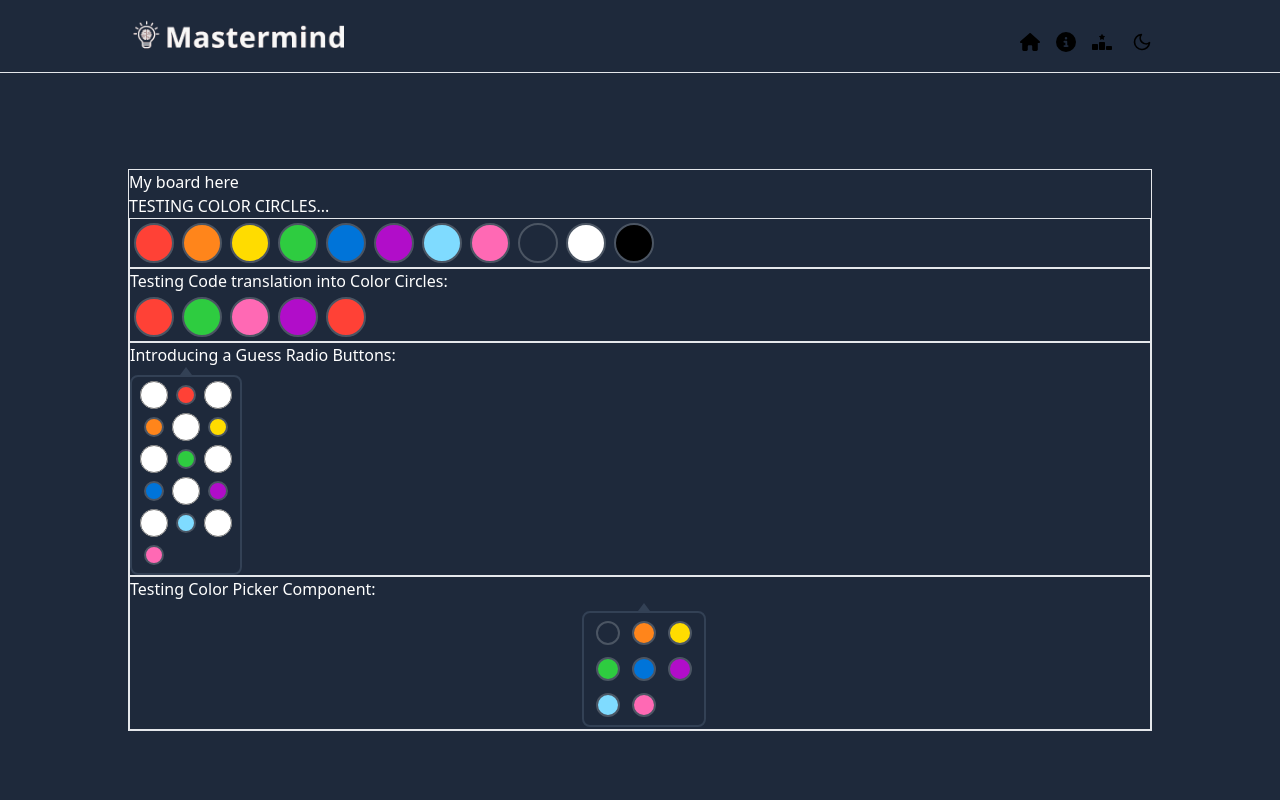
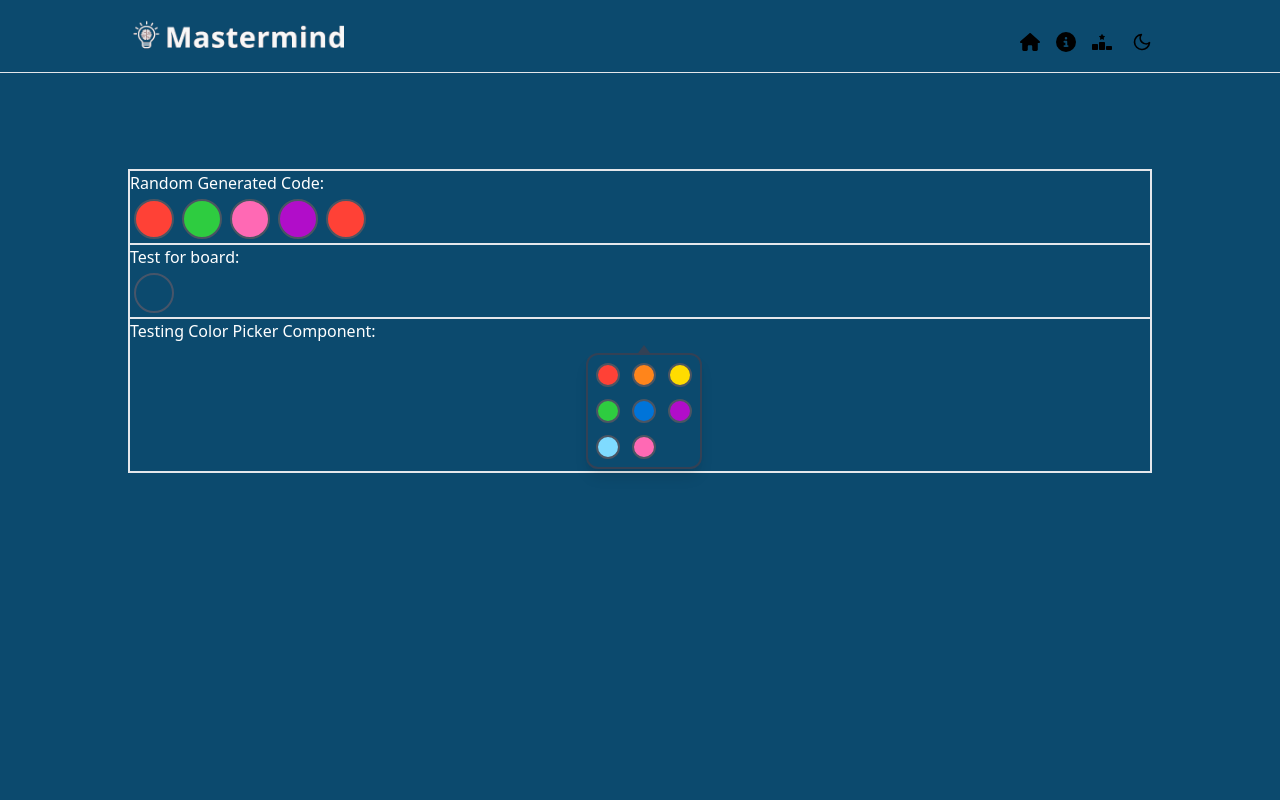
Before and after one commit to patobottos/mastermind, a Next.js app: page / in a window 1280 px wide. Shown: the top 800 px of the page. Built offline with nearby package versions, Linux system fonts and the light colour scheme.

Commit message:
Fixing skyblue issue

```diff
--- a/src/app/globals.css
+++ b/src/app/globals.css
@@ -33,7 +33,7 @@
 
 @layer base {
   html {
-    @apply bg-slate-800;
+    @apply bg-sky-900;
     font-family: "Inter", "Poppins", "Open Sans", "Lato", sans-serif;
   }
 }
--- a/src/components/Board.tsx
+++ b/src/components/Board.tsx
@@ -3,47 +3,25 @@
 import React, { useState } from "react";
 import { getRandomColorCode } from "@/utilities/randomCodeGenerator";
 import Circle from "./Circle";
-import RadioButtons from "./RadioButtons";
 import ColorPicker from "./ColorPicker";
+import { radioColorVariants } from "@/utilities/radioColorVariants";
+import ColorButton from "./ColorButton";
+import { CODE_LENGTH, GUESS_CHANCES } from "@/utilities/store";
 
 function Board() {
   const CodeInColors: string[] = getRandomColorCode();
-  const RadioColors = [
-    "crimsom",
-    "sunrise",
-    "sunny",
-    "emerald",
-    "azure",
-    "velvet",
-    "sky",
-    "rosy",
-  ];
+
   const [selectedColor, setSelectedColor] = useState<string>("crimsom");
 
   const handleColorChange = (color: string) => {
     setSelectedColor(color);
-    // Additional logic for handling color change if needed
+    console.log("seleccionado color =>", color);
   };
 
   return (
     <div className="text-white w-[80vw] justify-center mx-auto border">
-      <h1>My board here</h1>
-      <h3>TESTING COLOR CIRCLES... </h3>
-      <div className="flex border">
-        <Circle size="large" color="crimson" />
-        <Circle size="large" color="sunrise" />
-        <Circle size="large" color="sunny" />
-        <Circle size="large" color="emerald" />
-        <Circle size="large" color="azure" />
-        <Circle size="large" color="velvet" />
-        <Circle size="large" color="sky" />
-        <Circle size="large" color="rosy" />
-        <Circle size="large" color="miss" />
-        <Circle size="large" color="present" />
-        <Circle size="large" color="match" />
-      </div>
       <div className="border">
-        <p>Testing Code translation into Color Circles:</p>
+        <p>Random Generated Code:</p>
         <div className="flex">
           {CodeInColors.map((color, index) => (
             <Circle key={index} size="large" color={color} />
@@ -51,16 +29,17 @@ function Board() {
         </div>
       </div>
       <div className="border">
-        <p>Introducing a Guess Radio Buttons:</p>
-        <div className="flex">
-          <RadioButtons />
+        <p>Test for board:</p>
+        <div>
+          {}
+          <ColorButton />
         </div>
       </div>
       <div className="border">
         <p>Testing Color Picker Component:</p>
         <div className="w-[120px] mx-auto">
           <ColorPicker
-            colors={RadioColors}
+            colors={Object.keys(radioColorVariants)}
             defaultColor={selectedColor}
             onChange={handleColorChange}
           />
--- a/src/components/Circle.tsx
+++ b/src/components/Circle.tsx
@@ -17,7 +17,7 @@ function Circle({ size, color }: CircleProps) {
     emerald: "bg-emerald",
     azure: "bg-azure",
     velvet: "bg-velvet",
-    sky: "bg-sky",
+    skyblue: "bg-skyblue",
     rosy: "bg-rosy",
     miss: "bg-transparent",
     present: "bg-white",
--- /dev/null
+++ b/src/components/ColorButton.tsx
@@ -0,0 +1,29 @@
+import { radioColorVariants } from "@/utilities/radioColorVariants";
+
+export enum radioColorValues {
+  "crimson",
+  "sunrise",
+  "sunny",
+  "emerald",
+  "azure",
+  "velvet",
+  "skyblue",
+  "rosy",
+  "transparent", // WHEN NO COLOR IS CHOSEN
+}
+
+type ColorButtonProps = {
+  value?: radioColorValues;
+};
+
+export function ColorButton({ value }: ColorButtonProps) {
+  const valueStyles =
+    value == null ? "bg-transparent" : `${radioColorVariants[value]}`;
+
+  return (
+    <button
+      className={`h-10 w-10 border-2 border-slate-600 m-1 rounded-full hover:brightness-[.8] ${valueStyles}`}
+    ></button>
+  );
+}
+export default ColorButton;
--- a/src/components/ColorPicker.tsx
+++ b/src/components/ColorPicker.tsx
@@ -13,7 +13,7 @@ const ColorPicker: React.FC<ColorPickerProps> = ({
   onChange,
 }) => {
   return (
-    <div className="flex flex-col items-center justify-center w-32 h-32">
+    <div className="flex flex-col items-center justify-center w-32 h-32 x-wrap">
       {/* SMALL TRIANGLE ON TOP*/}
       <div
         className="w-0 h-0
@@ -21,7 +21,7 @@ const ColorPicker: React.FC<ColorPickerProps> = ({
           border-b-[8px] border-b-slate-700
           border-r-[6px] border-r-transparent"
       ></div>
-      <div className="flex justify-center border-2 border-slate-700 rounded-lg px-2 py-1">
+      <div className="flex justify-center border-2 border-slate-700 rounded-xl p-1 shadow-lg">
         <fieldset className="grid grid-cols-3 gap-1">
           {colors.map((color) => (
             <label
--- a/src/components/Palette.tsx
+++ b/src/components/Palette.tsx
@@ -8,7 +8,7 @@ function Palette() {
     "emerald",
     "azure",
     "velvet",
-    "sky",
+    "skyblue",
     "rosy",
   ];
 
--- a/src/components/RadioButtons.tsx
+++ b/src/components/RadioButtons.tsx
@@ -8,7 +8,7 @@ function RadioButtons() {
     "emerald",
     "azure",
     "velvet",
-    "sky",
+    "skyblue",
     "rosy",
   ];
 
--- a/src/utilities/gameLogic.ts
+++ b/src/utilities/gameLogic.ts
@@ -9,7 +9,7 @@ const CircleColorVariants: { [key: string]: string } = {
   emerald: "bg-emerald",
   azure: "bg-azure",
   velvet: "bg-velvet",
-  sky: "bg-sky",
+  skyblue: "bg-skyblue",
   rosy: "bg-rosy"
 }
 
--- a/src/utilities/radioColorVariants.ts
+++ b/src/utilities/radioColorVariants.ts
@@ -7,6 +7,6 @@ export const radioColorVariants: { [key: string]: string } = {
   emerald: "bg-emerald",
   azure: "bg-azure",
   velvet: "bg-velvet",
-  sky: "bg-sky",
+  skyblue: "bg-skyblue",
   rosy: "bg-rosy",
 };
--- a/src/utilities/randomCodeGenerator.ts
+++ b/src/utilities/randomCodeGenerator.ts
@@ -22,7 +22,7 @@ export function getRandomColorCode(): string[] {
     3: "emerald",
     4: "azure",
     5: "velvet",
-    6: "sky",
+    6: "skyblue",
     7: "rosy"
   }
 
--- a/tailwind.config.ts
+++ b/tailwind.config.ts
@@ -38,7 +38,7 @@ const config: Config = {
         'emerald': '#2ECC40',
         'azure': '#0074D9',
         'velvet': '#B10DC9',
-        'sky': '#7FDBFF',
+        'skyblue': '#7FDBFF',
         'rosy': '#FF69B4',
         'gold': '#FFD700',
       },
```
Also changed, not shown: tsconfig.json (+4 -17 lines).
